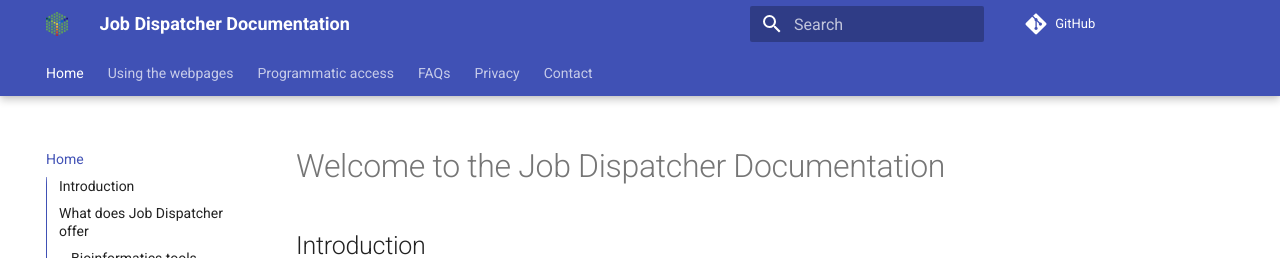
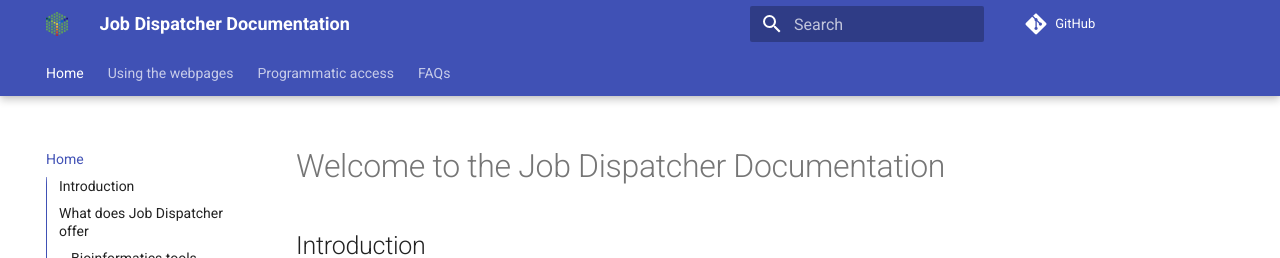
Before and after one commit to ebi-jdispatcher/documentation, an MkDocs documentation site: the page built from docs/index.md, in a window 1280 px wide. Shown: the top 258 px of the page. Built offline with MkDocs 1.6.1 and Material for MkDocs 9.7.7, drawn with Linux system fonts in a browser that asks for light colours; comment, search, counter and statistics services are not loaded.

Commit message:
Removing from nav

```diff
--- a/mkdocs.yml
+++ b/mkdocs.yml
@@ -41,8 +41,6 @@ nav:
         - 'webservices.md'
     - FAQs:
       - Bioinformatics FAQs: 'faqs/bioinformatics.md'
-    - Privacy: '#privacy-notice'
-    - Contact: '#contact-us'
 
 
 # TODO later: Setup social cards?
```
